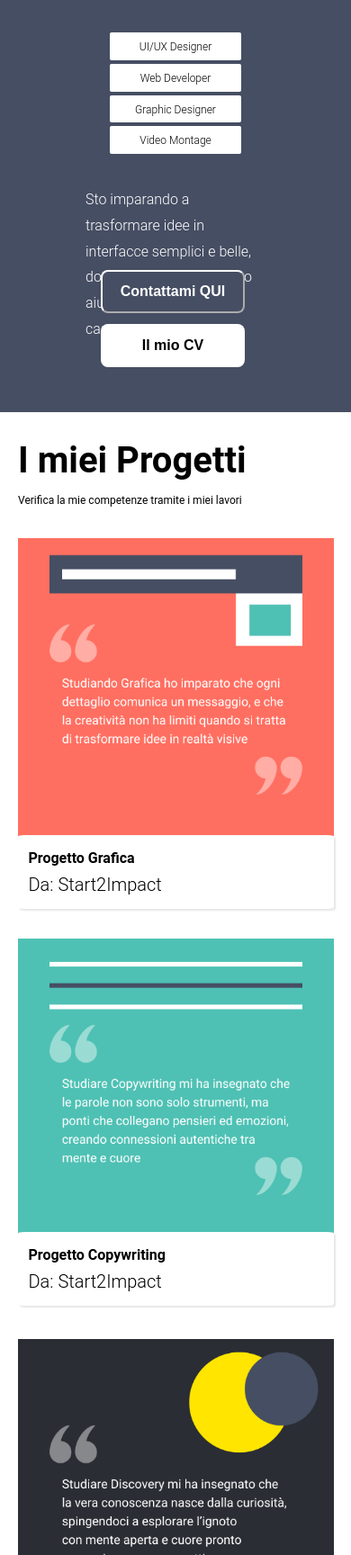
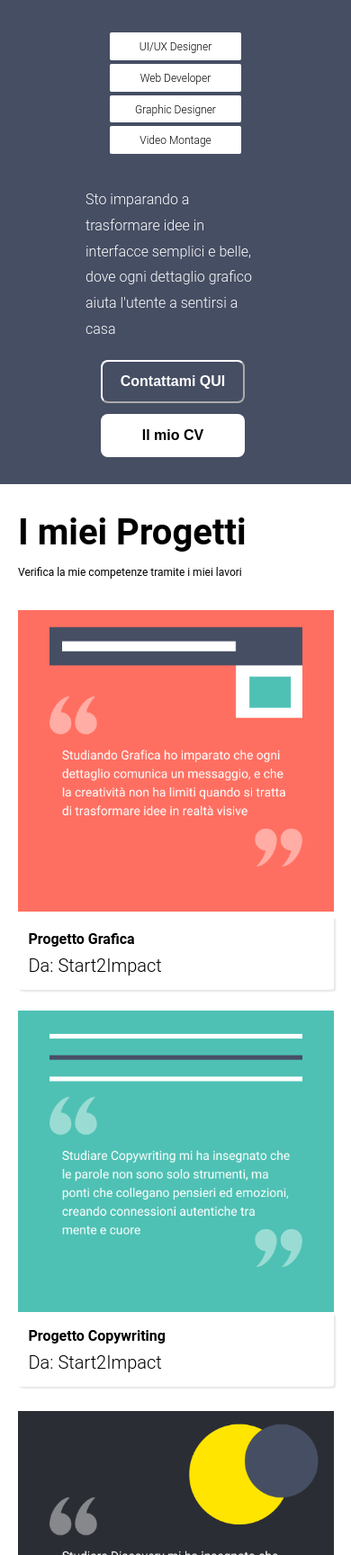
Before and after one commit to Samu1499/Il-mio-portfolio.github.io, a plain HTML site: page index.html in a window 390 px wide. Shown: the part 272-2000 px from the top of the page at 90% size. Drawn offline with Linux system fonts and the light colour scheme.

Commit message:
correzioni

```diff
--- a/home.css
+++ b/home.css
@@ -621,7 +621,7 @@ top: -5px;
   display: flex;
   flex-direction: column;
   padding: 0px;
-  height: 680px;
+  height: 760px;
   margin-top: 50px;
   width: auto;
 }
@@ -726,7 +726,7 @@ top: -5px;
   align-items: center;
   display: flex;
   position: absolute;
-  top: 560px;
+  top: 660px;
   left:100px;
 }
 
@@ -792,7 +792,7 @@ button{
   justify-content: center;
   gap:340px;
   position: absolute;
-  top:1200px;
+  top:1290px;
 }
   .Products-3 {
     width: 100%;
@@ -814,15 +814,14 @@ button{
     justify-content: center;
     gap:360px;
     position: absolute;
-    top:2500px;
+    top:2590px;
   }
 .graphic {
   width: 90%;
   margin-left: 5%;
   margin-right: 5%;
+}
 
-
-}
 .copywriting {
   width: 90%;
   margin-left: 5%;
```
